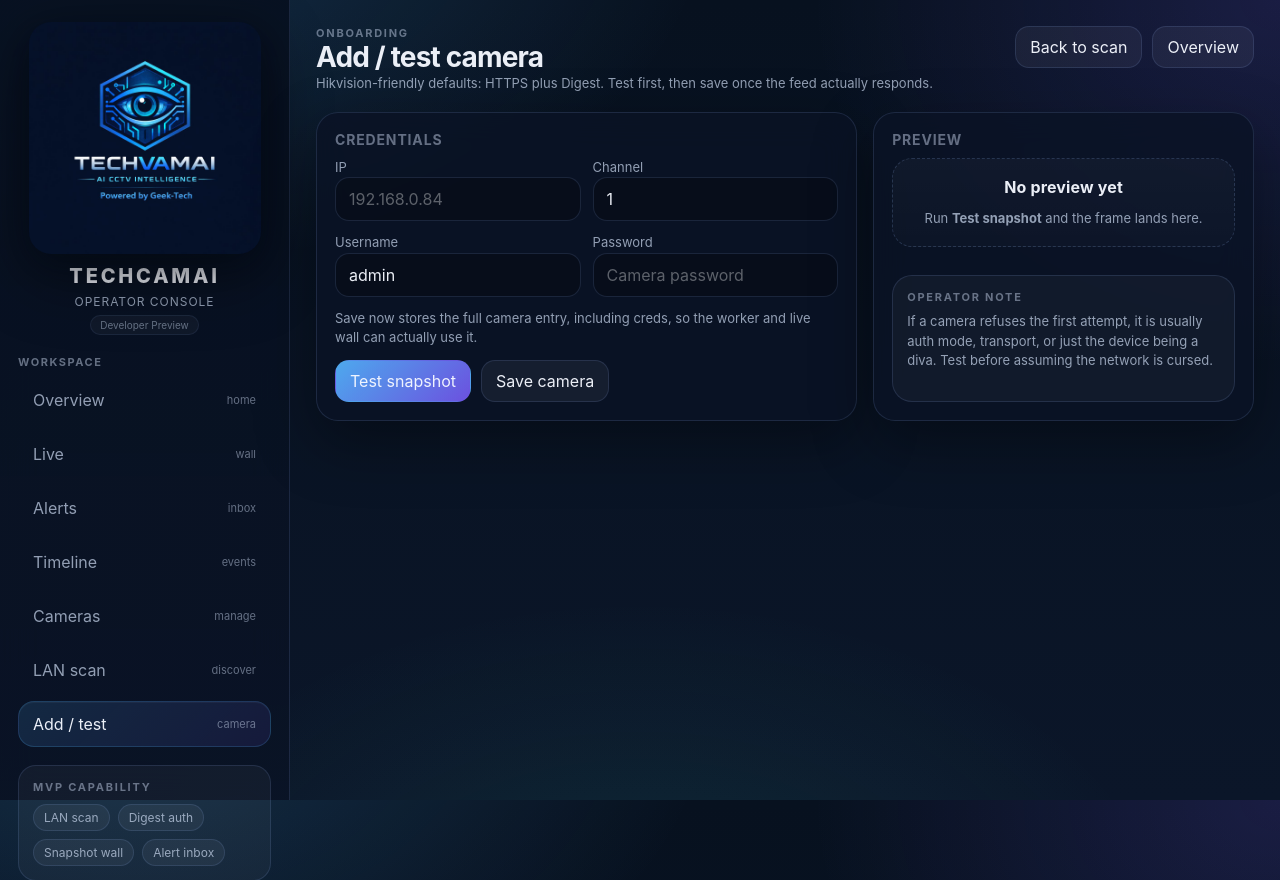
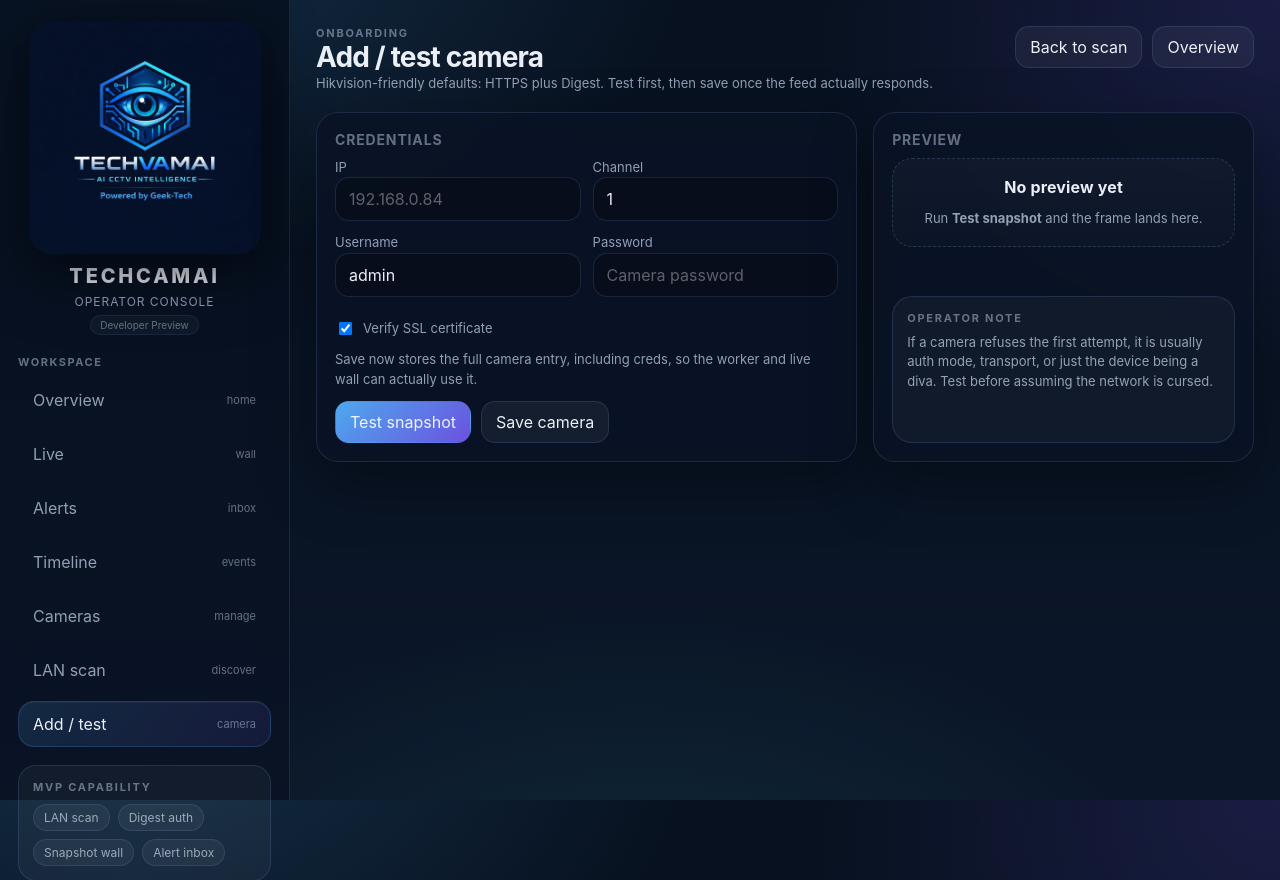
Before and after one commit to geekmarrs-alt/techcamai, a FastAPI app: page /ui/add in a window 1280 px wide. Shown: the top 880 px of the page. Run offline with FastAPI, Linux system fonts and the light colour scheme; parts of the project's set-up code (start-up, migrations or seed data) failed here and were passed over.

Commit message:
🔒 fix: Insecure HTTPS Client Configuration (Missing TLS Verification)
- Enabled TLS verification by default for all camera snapshot requests.
- Added `verify_ssl` field to `Camera` model and schemas.
- Implemented per-camera SSL verification toggle in Add/Manage UI.
- Added database migration to add `verify_ssl` column to existing installations.
- Updated worker polling loop to respect per-camera SSL settings.
- Added unit tests to verify SSL verification behavior.

Co-authored-by: geekmarrs-alt <240527481+geekmarrs-alt@users.noreply.github.com>

```diff
--- a/api/app/main.py
+++ b/api/app/main.py
@@ -50,6 +50,7 @@ class Camera(SQLModel, table=True):
     # legacy (kept for now)
     snapshot_url: str = ""
 
+    verify_ssl: bool = Field(default=True)
     enabled: bool = True
 
 
@@ -94,6 +95,7 @@ class CameraCreate(BaseModel):
     channel: int = 1
     scheme: str = "https"
     auth: str = "digest"
+    verify_ssl: bool = True
 
 
 class CameraTestRequest(BaseModel):
@@ -101,6 +103,7 @@ class CameraTestRequest(BaseModel):
     username: str
     password: str
     channel: int = 1
+    verify_ssl: bool = True
 
 
 class RuleCreate(BaseModel):
@@ -119,6 +122,7 @@ class CameraUpdate(BaseModel):
     channel: Optional[int] = None
     scheme: Optional[str] = None
     auth: Optional[str] = None
+    verify_ssl: Optional[bool] = None
     enabled: Optional[bool] = None
 
 
@@ -248,10 +252,30 @@ def _ensure_alert_columns() -> None:
         conn.commit()
 
 
+def _ensure_camera_columns() -> None:
+    with sqlite3.connect(db_path) as conn:
+        cur = conn.cursor()
+        exists = cur.execute(
+            "SELECT 1 FROM sqlite_master WHERE type='table' AND name='camera'"
+        ).fetchone()
+        if not exists:
+            return
+
+        cols = {row[1] for row in cur.execute("PRAGMA table_info(camera)").fetchall()}
+        wanted = {
+            "verify_ssl": "BOOLEAN NOT NULL DEFAULT 1",
+        }
+        for name, ddl in wanted.items():
+            if name not in cols:
+                cur.execute(f"ALTER TABLE camera ADD COLUMN {name} {ddl}")
+        conn.commit()
+
+
 @app.on_event("startup")
 def startup() -> None:
     SQLModel.metadata.create_all(engine)
     _ensure_alert_columns()
+    _ensure_camera_columns()
 
     # seed minimal defaults if empty
     with Session(engine) as s:
@@ -406,11 +430,12 @@ async def ui_add_post(request: Request):
     username = (form.get("username") or "").strip()
     password = (form.get("password") or "").strip()
     channel = int(form.get("channel") or 1)
+    verify_ssl = form.get("verify_ssl") == "on"
 
     result = None
     if form.get("action") == "test":
         try:
-            result = await test_camera(CameraTestRequest(ip=ip, username=username, password=password, channel=channel))
+            result = await test_camera(CameraTestRequest(ip=ip, username=username, password=password, channel=channel, verify_ssl=verify_ssl))
         except HTTPException as e:
             result = {"ok": False, "error": str(e.detail)}
 
@@ -424,6 +449,7 @@ async def ui_add_post(request: Request):
                 auth="digest",
                 username=username,
                 password=password,
+                verify_ssl=verify_ssl,
             )
             s.add(c)
             s.commit()
@@ -461,7 +487,7 @@ async def _fetch_camera_snapshot(cam: Camera) -> bytes:
     else:
         auth = httpx.DigestAuth(cam.username or "", cam.password or "")
 
-    async with httpx.AsyncClient(timeout=10.0, follow_redirects=True, verify=False) as client:
+    async with httpx.AsyncClient(timeout=10.0, follow_redirects=True, verify=cam.verify_ssl) as client:
         last_err = None
         for u in urls:
             try:
@@ -602,6 +628,7 @@ async def ui_camera_update(camera_id: int, request: Request):
         channel=int(form.get("channel") or 1),
         scheme=(form.get("scheme") or "https").strip() or None,
         auth=(form.get("auth") or "digest").strip() or None,
+        verify_ssl=form.get("verify_ssl") == "on",
     )
     update_camera(camera_id, patch)
     return RedirectResponse(url=f"/cameras/manage#cam-{camera_id}", status_code=303)
@@ -734,6 +761,7 @@ def create_camera(cam: CameraCreate):
             auth=cam.auth,
             username=cam.username,
             password=cam.password,
+            verify_ssl=cam.verify_ssl,
         )
         s.add(c)
         s.commit()
@@ -782,7 +810,7 @@ async def test_camera(req: CameraTestRequest):
     # Hikvision often uses Digest auth; try digest first.
     digest = httpx.DigestAuth(req.username, req.password)
 
-    async with httpx.AsyncClient(timeout=10.0, follow_redirects=True, verify=False) as client:
+    async with httpx.AsyncClient(timeout=10.0, follow_redirects=True, verify=req.verify_ssl) as client:
         last_err = None
         for u in urls:
             try:
--- a/api/app/templates/add_camera.html
+++ b/api/app/templates/add_camera.html
@@ -24,6 +24,10 @@
         <div><div class="sub">Channel</div><input name="channel" value="1" /></div>
         <div><div class="sub">Username</div><input name="username" value="admin" /></div>
         <div><div class="sub">Password</div><input name="password" type="password" value="" placeholder="Camera password" /></div>
+        <div style="display: flex; align-items: center; gap: 8px; margin-top: 10px;">
+          <input type="checkbox" name="verify_ssl" id="verify_ssl" checked style="width: auto;" />
+          <label for="verify_ssl" class="sub" style="margin: 0;">Verify SSL certificate</label>
+        </div>
       </div>
 
       <div class="camera-admin-actions">
--- a/api/app/templates/cameras_manage.html
+++ b/api/app/templates/cameras_manage.html
@@ -64,6 +64,10 @@
           <div><div class="sub">Scheme</div><select class="select" name="scheme"><option value="https" {% if c.scheme=='https' %}selected{% endif %}>https</option><option value="http" {% if c.scheme=='http' %}selected{% endif %}>http</option></select></div>
           <div><div class="sub">Auth</div><select class="select" name="auth"><option value="digest" {% if c.auth=='digest' %}selected{% endif %}>digest</option><option value="basic" {% if c.auth=='basic' %}selected{% endif %}>basic</option></select></div>
           <div style="grid-column: span 2;"><div class="sub">Password</div><input name="password" type="password" value="" placeholder="Leave blank to keep existing password" autocomplete="new-password" /></div>
+          <div style="display: flex; align-items: center; gap: 8px; margin-top: 10px;">
+            <input type="checkbox" name="verify_ssl" id="verify_ssl_{{c.id}}" {% if c.verify_ssl %}checked{% endif %} style="width: auto;" />
+            <label for="verify_ssl_{{c.id}}" class="sub" style="margin: 0;">Verify SSL certificate</label>
+          </div>
         </div>
 
         <div class="camera-admin-actions">
--- a/worker/worker.py
+++ b/worker/worker.py
@@ -36,7 +36,7 @@ def parse_urls(raw: str) -> List[str]:
     return [u for u in urls if u]
 
 
-def fetch_snapshot_bytes(url: str, auth: httpx.Auth | None = None, verify: bool = False) -> bytes | None:
+def fetch_snapshot_bytes(url: str, auth: httpx.Auth | None = None, verify: bool = True) -> bytes | None:
     try:
         with httpx.Client(timeout=10.0, follow_redirects=True, verify=verify) as c:
             r = c.get(url, auth=auth)
@@ -269,7 +269,8 @@ def main():
             else:
                 url = _camera_snapshot_url(cam)
                 auth = _camera_auth(cam)
-                cur = fetch_snapshot_bytes(url, auth=auth, verify=False)
+                verify_ssl = bool(cam.get("verify_ssl", True))
+                cur = fetch_snapshot_bytes(url, auth=auth, verify=verify_ssl)
                 key = url
 
             prev = prev_by_url.get(key)
```
Also changed, not shown: api/tests/test_tls_verification.py (added, +166 -0 lines), api/app/__init__.py (added).
